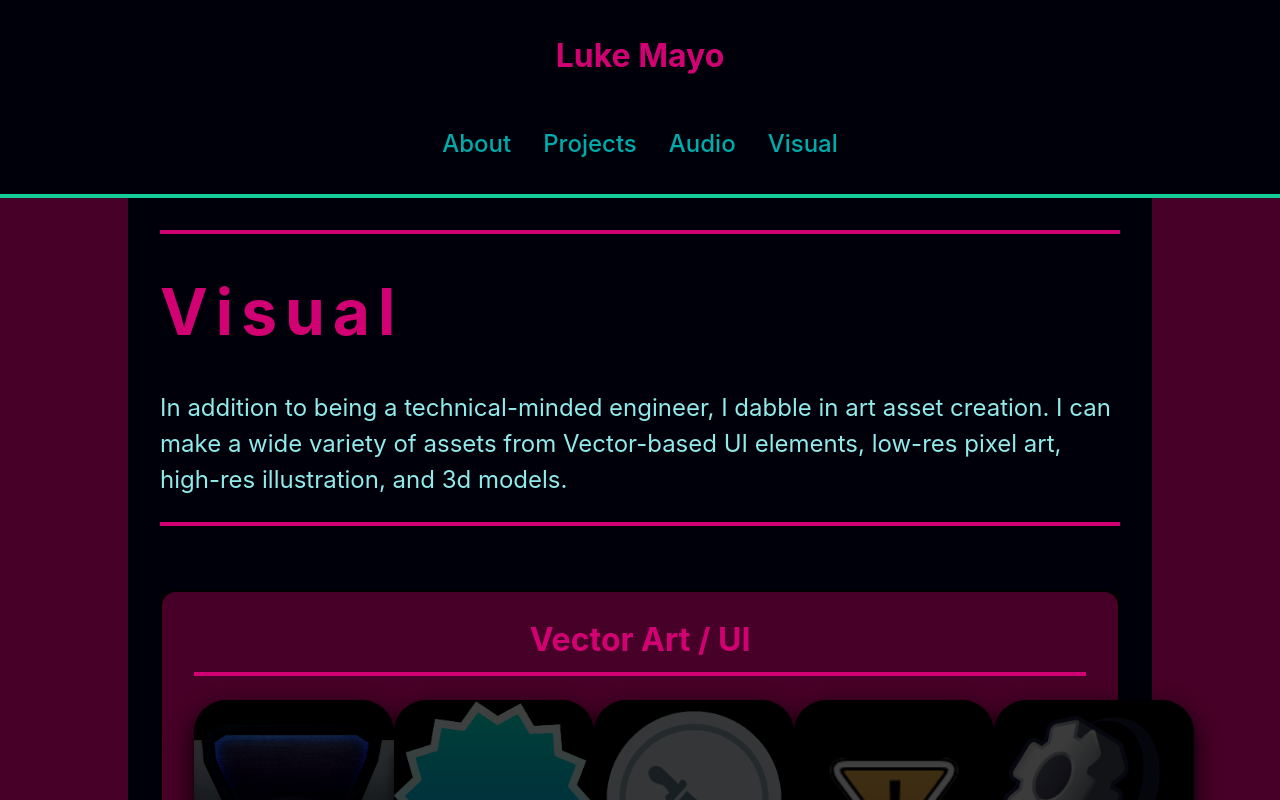
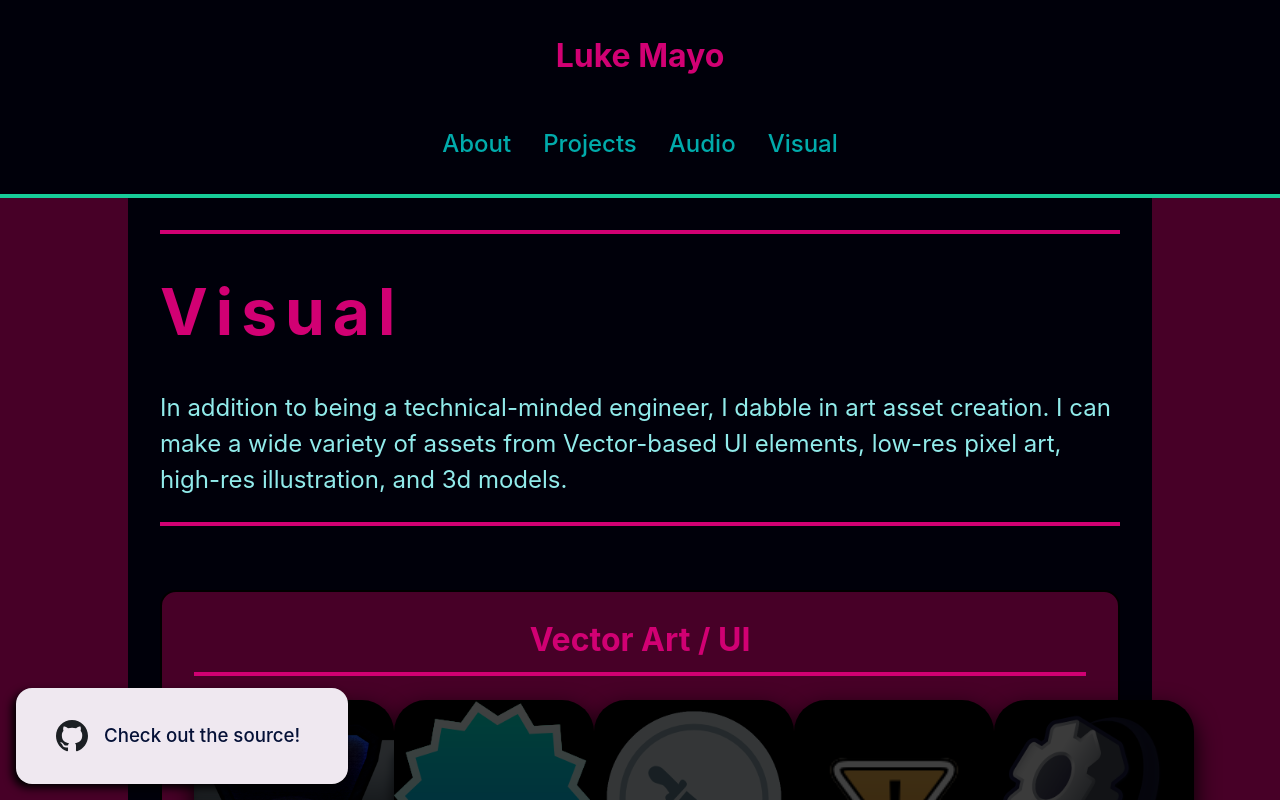
Before and after one commit to meistermayo/portfolio-site, a React (Vite) app in the folder portfolio-site/: page /Art in a window 1280 px wide. Shown: the top 800 px of the page. Built offline with nearby package versions, Linux system fonts and the light colour scheme.

Commit message:
github button

```diff
--- a/portfolio-site/src/App.tsx
+++ b/portfolio-site/src/App.tsx
@@ -8,6 +8,7 @@ import Programming from './pages/Programming'
 import IK from './pages/IK'
 import Music from './pages/Music'
 import Art from './pages/Art'
+import SourceCard from './components/SourceCard'
 
 function App() {
 
@@ -24,6 +25,7 @@ function App() {
         </Routes>
       </Content>
     <Footer/>
+    <SourceCard/>
     </>
   )
 }
--- /dev/null
+++ b/portfolio-site/src/components/SourceCard.tsx
@@ -0,0 +1,14 @@
+import useIsPortrait from "../hooks/useIsPortrait";
+import "./style/SourceCard.css"
+
+export default function SourceCard() {
+    const isPortrait = useIsPortrait();
+
+    return (
+        <div className={isPortrait ? "sourceCardBack sourceCardBackPortrait" : "sourceCardBack"}>
+            <img style={{width: 32, height: 32}} src={"Octicons-mark-github.svg"} className="logoIcon" alt="React logo" />
+
+            <a className="sourceLink" href="//github.com/meistermayo/portfolio-site/">Check out the source!</a>
+        </div>
+    );
+}
--- /dev/null
+++ b/portfolio-site/src/components/style/SourceCard.css
@@ -0,0 +1,33 @@
+.sourceCardBack {
+    padding: 32px;
+    left: 16px;
+    bottom: 16px;
+    height: 4%;
+
+    display: flex;
+    position: fixed;
+
+    margin-top: auto;
+    background-color: rgb(239, 232, 240);
+    border-radius: 16px;
+    text-align: center;
+    align-items: center;
+    box-shadow: #000 -4px 4px 8px;
+    z-index: 999;
+}
+
+.sourceCardBackPortrait {
+    left: 0px;
+    right: 0px;
+    margin: 8px;
+}
+
+.sourceLink {
+    font-size: 14pt;
+    color: rgb(5, 17, 55);
+}
+
+.sourceLink:hover {
+    font-size: 16pt;
+    color: rgb(27, 93, 180);
+}
--- /dev/null
+++ b/portfolio-site/src/hooks/useIsPortrait.ts
@@ -0,0 +1,3 @@
+export default function useIsPortrait()  {
+    return window.innerWidth <= window.innerHeight;
+}
```
Also changed, not shown: portfolio-site/public/Octicons-mark-github.svg (added).
